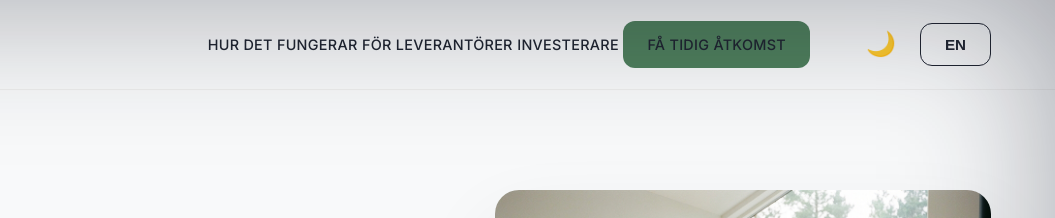
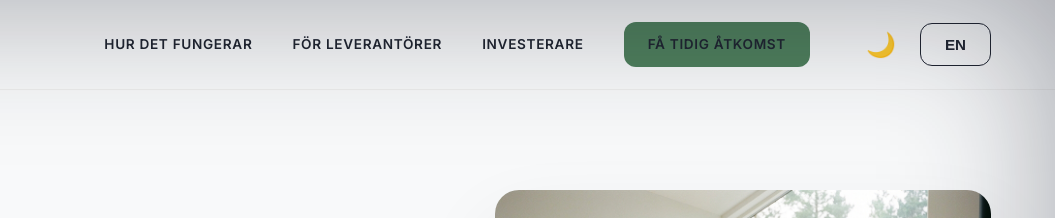
Before and after one commit to Mahamed-2/UTAN, a website built with Vite: page index.html in a window 1280 px wide. Shown: the top 218 px of the page, 225-1280 px from the left. Built offline with nearby package versions, Linux system fonts and the light colour scheme.

Commit message:
style: fix header link spacing and font weight

```diff
--- a/src/style.css
+++ b/src/style.css
@@ -108,14 +108,20 @@ a {
     transition: all 0.3s ease;
 }
 
+.nav-links {
+    display: flex;
+    align-items: center;
+    gap: 40px;
+    /* Space between links */
+}
+
 .nav a {
     color: var(--primary);
-    font-weight: 500;
-    font-size: 0.9rem;
-    letter-spacing: 0.02em;
-    /* Added for premium clarity */
+    font-weight: 600;
+    font-size: 0.85rem;
+    letter-spacing: 0.05em;
+    /* Increased for premium look */
     text-transform: uppercase;
-    /* Optional: makes it look more organized */
 }
 
 .nav a:hover {
```
